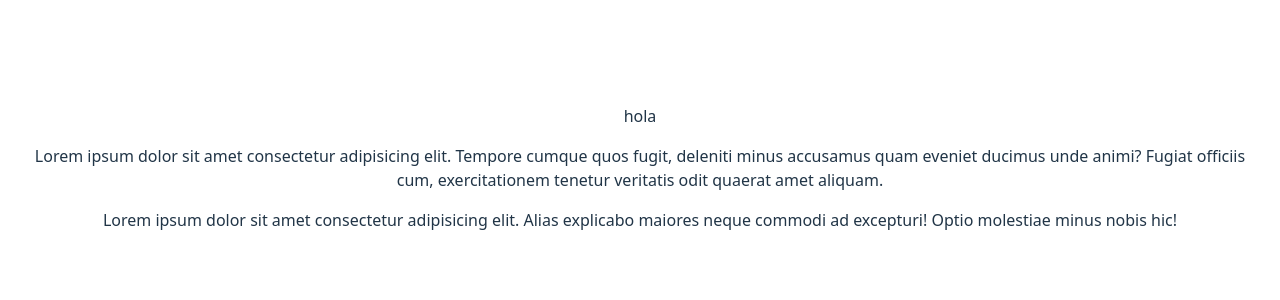
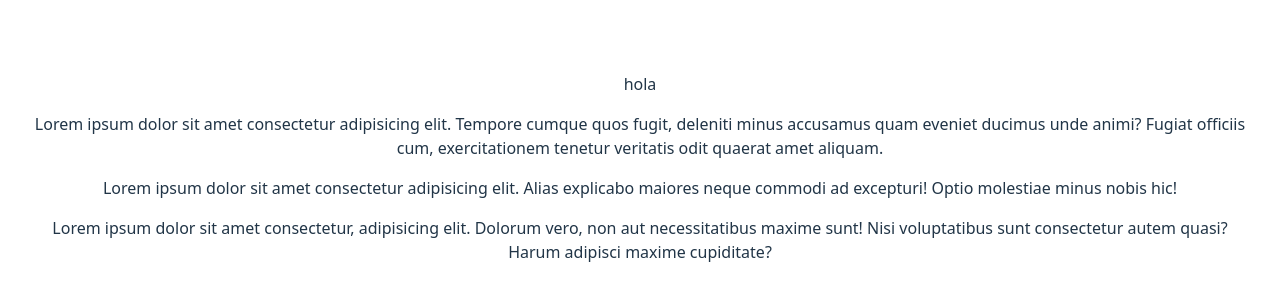
Before and after one commit to ApaAlfa09/testProjectGit, a React (Vite) app: page / in a window 1280 px wide. Shown: the part 224-524 px from the top of the page. Built offline with nearby package versions, Linux system fonts and the light colour scheme.

Commit message:
new lorem in app.tsx

```diff
--- a/src/App.tsx
+++ b/src/App.tsx
@@ -21,6 +21,14 @@ function App() {
           nobis hic!
         </p>
       </div>
+
+      <div>
+        <p>
+          Lorem ipsum dolor sit amet consectetur, adipisicing elit. Dolorum
+          vero, non aut necessitatibus maxime sunt! Nisi voluptatibus sunt
+          consectetur autem quasi? Harum adipisci maxime cupiditate?
+        </p>
+      </div>
     </>
   );
 }
```
